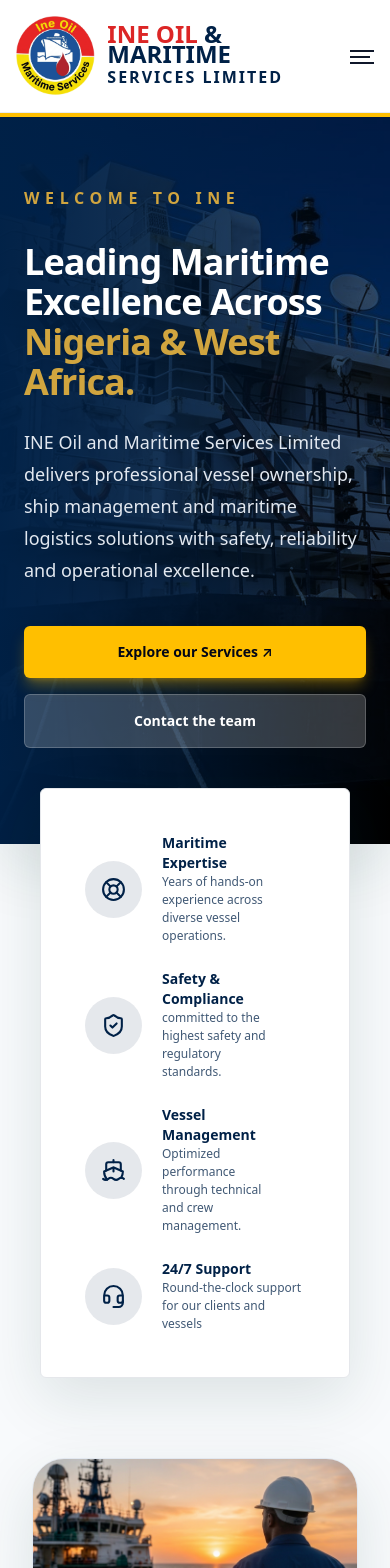
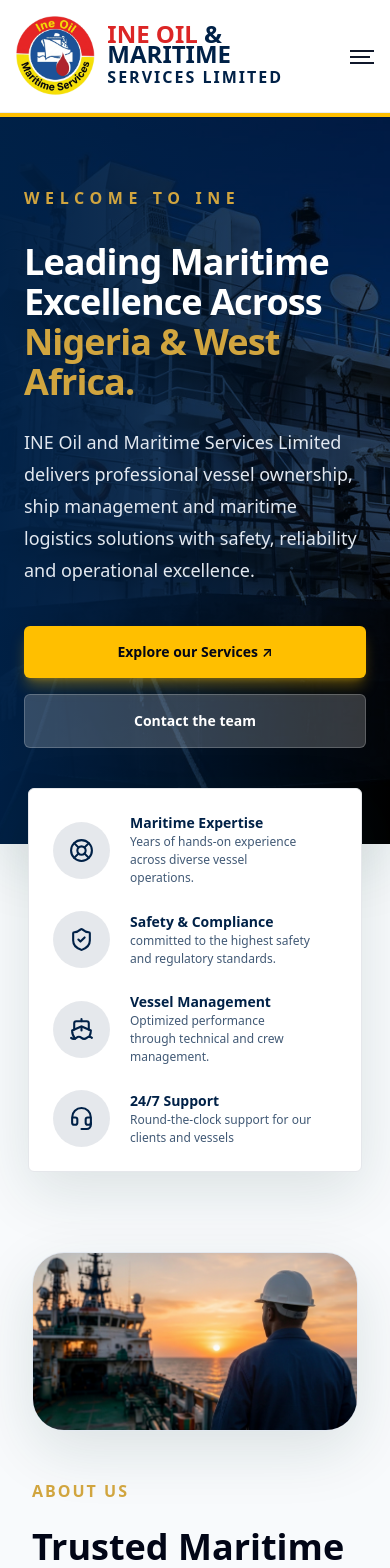
Before and after one commit to victorNwosu-Edusive/ineoilmaritimeservices, a React (Vite) app: page / in a window 390 px wide. Shown: the top 1568 px of the page. Built offline with nearby package versions, Linux system fonts and the light colour scheme; a web font is replaced by a local one.

Commit message:
refactor ui

```diff
--- a/src/pages/Home.jsx
+++ b/src/pages/Home.jsx
@@ -119,7 +119,7 @@
       </motion.section>
 
 
-      <motion.section {...fadeSettings} className="bg-white mx-10 -mt-14 mb-20 relative border rounded-md p-11 grid md:grid-cols-4 gap-6 shadow-brand">
+      <motion.section {...fadeSettings} className="bg-white mx-7 md:mx-10 -mt-14 mb-20 relative border rounded-md p-6 lg:p-11 grid md:grid-cols-4 gap-6 shadow-brand">
         <div className="flex gap-5 items-center lg:border-r border-slate-200/70 pr-6">
           <div className=' bg-brand-dark/10 p-4 rounded-full'>
           <LifeBuoy size={25} className='text-brand-dark'/>
```
